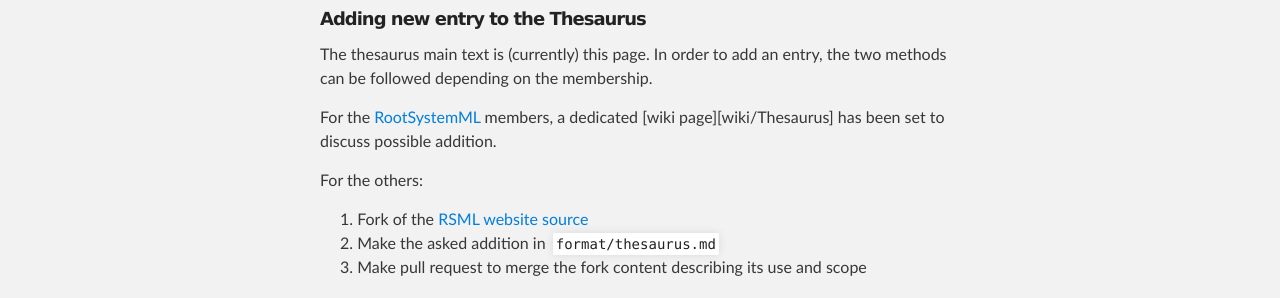
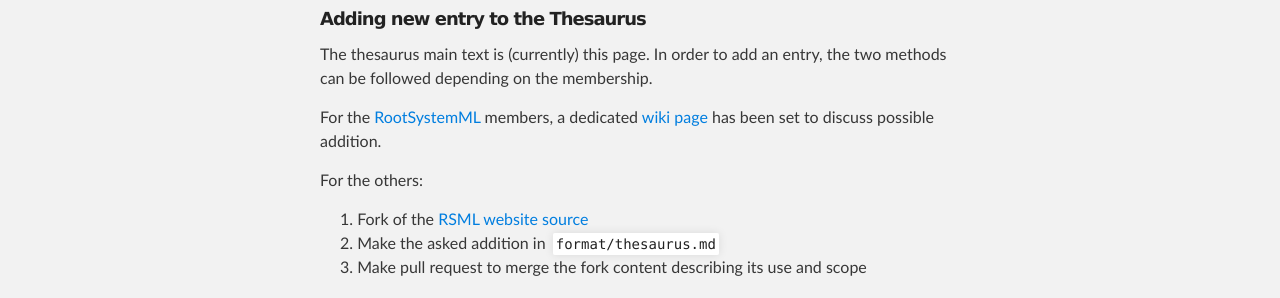
Before and after one commit to RootSystemML/RootSystemML.github.io, a Jekyll site: the page built from format/thesaurus.md, in a window 1280 px wide. Shown: the part 1831-2129 px from the top of the page. Built offline with Jekyll 4.4.1, drawn with Linux system fonts in a browser that asks for light colours; some of the changed lines change nothing that is shown.

Commit message:
thesaurus development protocol

```diff
--- a/format/thesaurus.md
+++ b/format/thesaurus.md
@@ -87,7 +87,7 @@ confidence in the root node position or other measurements such as diameter ([un
 
 The thesaurus main text is (currently) this page. In order to add an entry, the two methods can be followed depending on the membership.
 
-For the [RootSystemML][RSML org] members, a dedicated [wiki page][wiki/Thesaurus] has been set to discuss possible addition.
+For the [RootSystemML][RSML org] members, a dedicated [wiki page][] has been set to discuss possible addition.
 
 For the others:
 
@@ -103,5 +103,6 @@ In both cases:
 
 
 [unit]: units
+[wiki page]: https://github.com/RootSystemML/RootSystemML.github.io/wiki/Thesaurus
 [RSML org]: https://github.com/RootSystemML
 [RSML_site_git]: https://github.com/RootSystemML/RootSystemML.github.io
```
